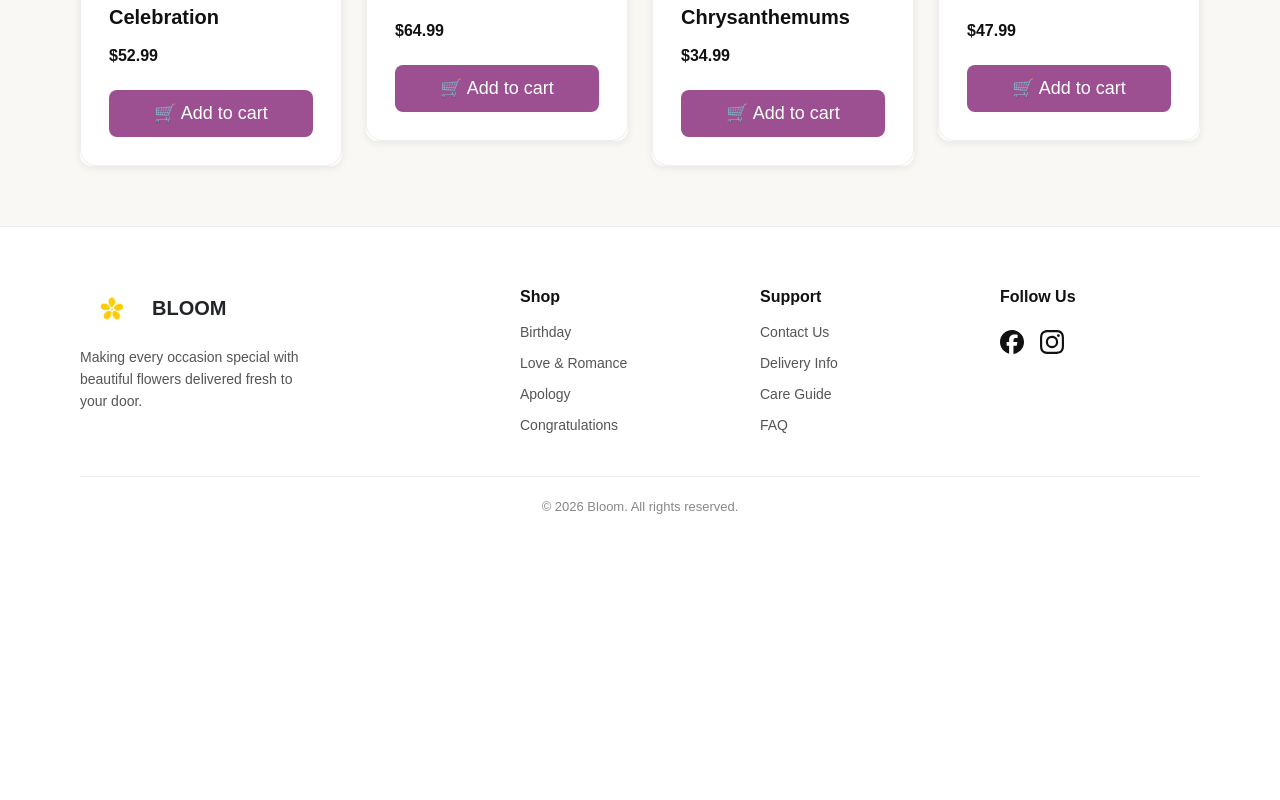
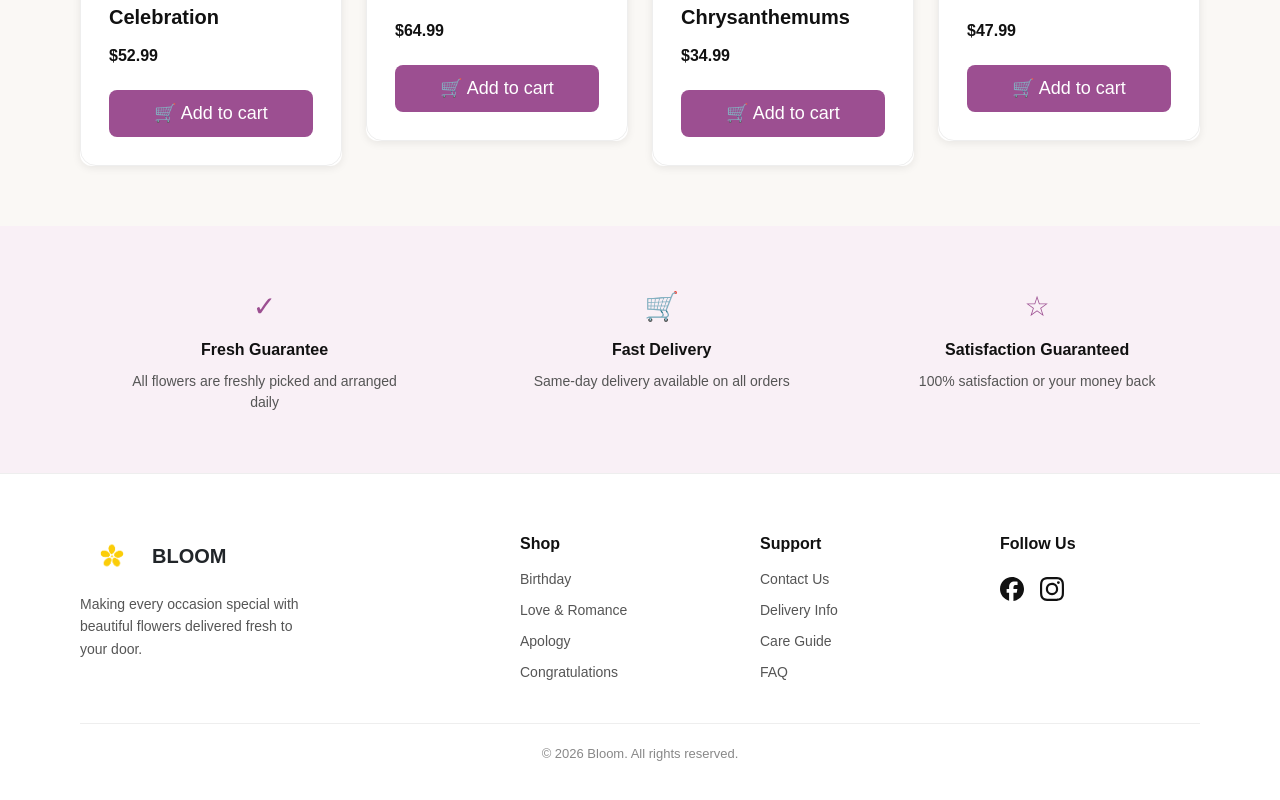
Before and after one commit to MariamEid/Bloom, a React (Vite) app: page / in a window 1280 px wide. Shown: the part 1633-2433 px from the top of the page. Before the commit the page ends 2186 px from the top, so only its background shows below. Built offline with nearby package versions, Linux system fonts and the light colour scheme.

Commit message:
add features strip to homepage

```diff
--- /dev/null
+++ b/src/components/Home/FeaturesStrip.css
@@ -0,0 +1,34 @@
+.features-strip {
+  display: flex;
+  justify-content: space-around;
+  padding: 60px;
+  background-color: rgba(245, 230, 240, 0.6);
+  font-family: Arial, sans-serif;
+}
+
+.feature-item {
+  display: flex;
+  flex-direction: column;
+  align-items: center;
+  text-align: center;
+  max-width: 280px;
+  gap: 12px;
+}
+
+.feature-icon {
+  font-size: 28px;
+  color: #9c4f91;
+}
+
+.feature-item h4 {
+  font-size: 16px;
+  font-weight: bold;
+  color: #111;
+  margin: 0;
+}
+
+.feature-item p {
+  font-size: 14px;
+  color: #555;
+  margin: 0;
+}
--- /dev/null
+++ b/src/components/Home/FeaturesStrip.jsx
@@ -0,0 +1,25 @@
+import "./FeaturesStrip.css";
+
+function FeaturesStrip() {
+  return (
+    <div className="features-strip">
+      <div className="feature-item">
+        <span className="feature-icon">✓</span>
+        <h4>Fresh Guarantee</h4>
+        <p>All flowers are freshly picked and arranged daily</p>
+      </div>
+      <div className="feature-item">
+        <span className="feature-icon">🛒</span>
+        <h4>Fast Delivery</h4>
+        <p>Same-day delivery available on all orders</p>
+      </div>
+      <div className="feature-item">
+        <span className="feature-icon">☆</span>
+        <h4>Satisfaction Guaranteed</h4>
+        <p>100% satisfaction or your money back</p>
+      </div>
+    </div>
+  );
+}
+
+export default FeaturesStrip;
--- a/src/pages/Home.jsx
+++ b/src/pages/Home.jsx
@@ -1,11 +1,13 @@
 import Hero from "../components/Home/Hero";
 import ProductsSection from "../components/Home/ProductsSection";
+import FeaturesStrip from "../components/Home/FeaturesStrip";
 
 function Home() {
   return (
     <div>
       <Hero />
       <ProductsSection />
+      <FeaturesStrip />
     </div>
   );
 }
```
